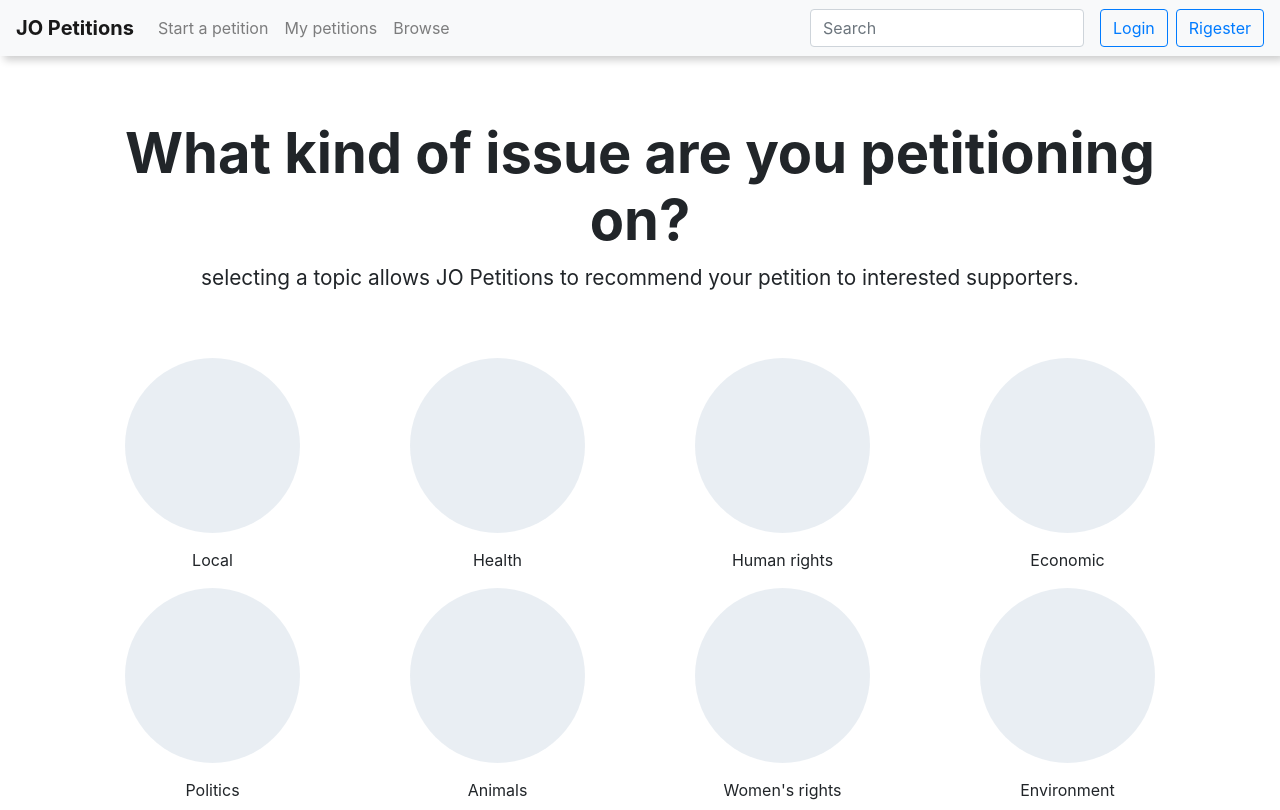
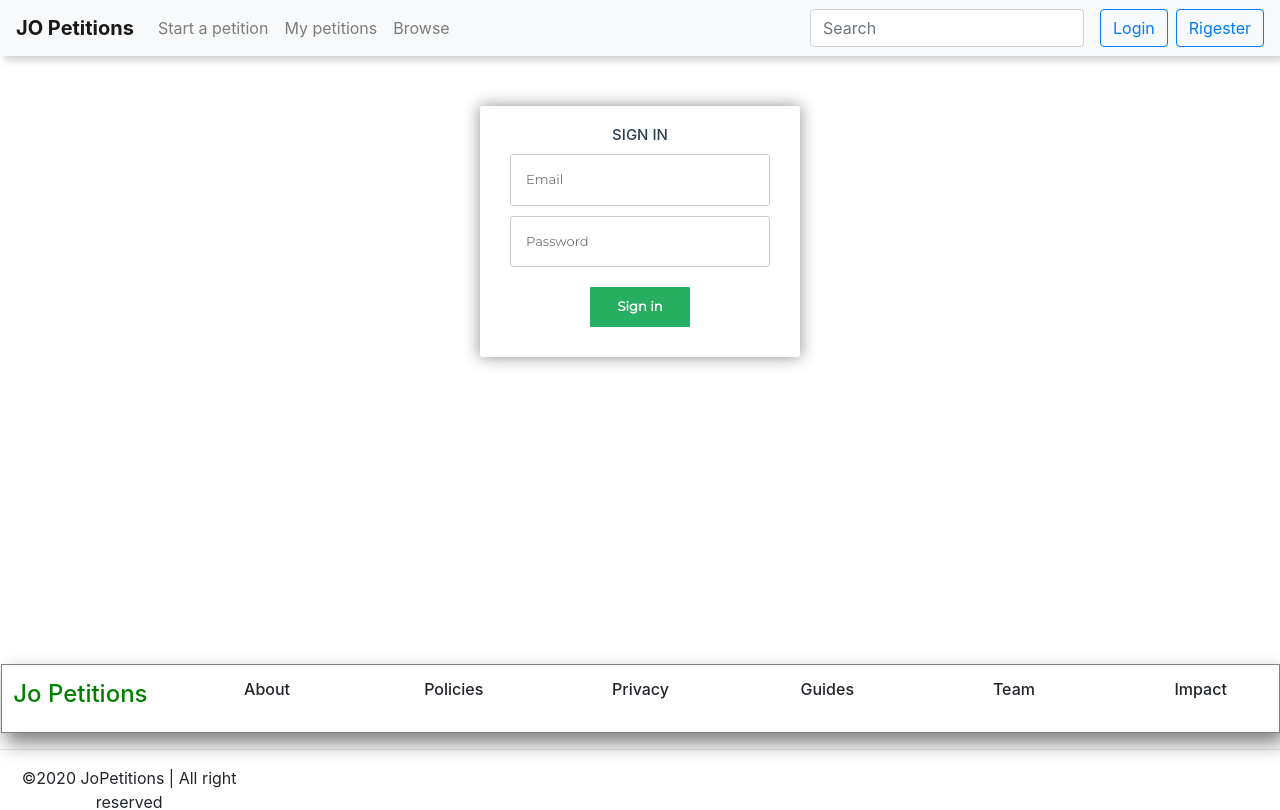
Before and after one commit to MHD22/AmazonTeckathon_JoPetitions, a React (Create React App) app in the folder jo_petitions/: page / in a window 1280 px wide. Shown: the top 810 px of the page. Built offline with nearby package versions, Linux system fonts and the light colour scheme; the HTML template or start-up script is replaced by a standard one.

Commit message:
Sign in and Register Pages

```diff
--- a/jo_petitions/src/Containers/App.js
+++ b/jo_petitions/src/Containers/App.js
@@ -7,26 +7,25 @@ import News from "../Components/HomePage/News";
 import Footer from "../Components/HomePage/Footer";
 import Discover from "../Components/Browse page/Discover";
 import SignIn from "./SignIn";
-import Register from './Register';
+import Register from "./Register";
 import StartPetition from "../Components/StartPetition_Page/StartPetition";
 import { Container } from "react-bootstrap";
 
 class App extends Component {
   constructor() {
     super();
-    this.state={
-      route:'start',
+    this.state = {
+      route: "sign in",
 
-      user:{
-        name:"",
-        petitions:[],
+      user: {
+        name: "",
+        petitions: [],
+      },
+    };
   }
-
-
-  }}
-  changeRoute=(r)=>{
-    this.setState({route:r});
-  }
+  changeRoute = (r) => {
+    this.setState({ route: r });
+  };
 
   render() {
     const { route } = this.state;
@@ -36,7 +35,6 @@ class App extends Component {
         <div className="content-warp">
           <Navbar />
           <div className="container-above">
-
             {route === "home" ? (
               <>
                 <Start />
@@ -53,17 +51,17 @@ class App extends Component {
                   <News route={route} />
                 </Container>
               </>
-          ) : route==='start'? (
-            <>
+            ) : route === "start" ? (
+              <StartPetition>
                 <Container>
                   <StartPetition changeRoute={this.changeRoute} />
                 </Container>
-            </>)
-            : route==='sign in'? (<SignIn />)
-            : route ==='register'? (<Register />)
-            : null
-
-        }
+              </StartPetition>
+            ) : route === "sign in" ? (
+              <SignIn />
+            ) : route === "register" ? (
+              <Register />
+            ) : null}
           </div>
           <Footer />
         </div>
--- /dev/null
+++ b/jo_petitions/src/Containers/Register.css
@@ -0,0 +1,71 @@
+@import url(https://fonts.googleapis.com/css?family=Montserrat);
+
+* {
+  margin: 0;
+  padding: 0;
+}
+
+body {
+  font-family: montserrat, arial, verdana;
+}
+/*form styles*/
+#msform {
+  width: 400px;
+  margin: 50px auto;
+  text-align: center;
+  position: relative;
+}
+#msform fieldset {
+  background: white;
+  border: 0 none;
+  border-radius: 3px;
+  box-shadow: 0 0 15px 1px rgba(0, 0, 0, 0.4);
+  padding: 20px 30px;
+  box-sizing: border-box;
+  width: 80%;
+  margin: 0 10%;
+
+  position: relative;
+}
+#msform fieldset:not(:first-of-type) {
+  display: none;
+}
+#msform input,
+#msform textarea {
+  padding: 15px;
+  border: 1px solid #ccc;
+  border-radius: 3px;
+  margin-bottom: 10px;
+  width: 100%;
+  box-sizing: border-box;
+  font-family: montserrat;
+  color: #2c3e50;
+  font-size: 13px;
+}
+#msform .action-button {
+  width: 100px;
+  background: #27ae60;
+  font-weight: bold;
+  color: white;
+  border: 0 none;
+  border-radius: 1px;
+  cursor: pointer;
+  padding: 10px 5px;
+  margin: 10px 5px;
+}
+#msform .action-button:hover,
+#msform .action-button:focus {
+  box-shadow: 0 0 0 2px white, 0 0 0 3px #27ae60;
+}
+.fs-title {
+  font-size: 15px;
+  text-transform: uppercase;
+  color: #2c3e50;
+  margin-bottom: 10px;
+}
+.fs-subtitle {
+  font-weight: normal;
+  font-size: 13px;
+  color: #666;
+  margin-bottom: 20px;
+}
--- a/jo_petitions/src/Containers/Register.js
+++ b/jo_petitions/src/Containers/Register.js
@@ -1,19 +1,35 @@
-import React, { Component } from 'react';
-
-class Register extends Component{
-    constructor(){
+import React, { Component } from "react";
+import "./Register.css";
+class Register extends Component {
+  constructor() {
     super();
-        this.state={
-
+    this.state = {};
   }
-    }
-    render(){
-        return(
+  render() {
+    return (
       <>
-            <h1>welcome Register.....</h1>
+        <form id="msform">
+          <fieldset>
+            <h2 class="fs-title">Create your account</h2>
+            <input type="text" name="fname" placeholder="First Name" />
+            <input type="text" name="lname" placeholder="Last Name" />
+            <input type="text" name="email" placeholder="Email" />
+            <input type="password" name="pass" placeholder="Password" />
+            <input
+              type="password"
+              name="cpass"
+              placeholder="Confirm Password"
+            />
+            <input
+              type="button"
+              name="submit"
+              class="next action-button"
+              value="submit"
+            />
+          </fieldset>
+        </form>
       </>
     );
-
   }
 }
 
--- a/jo_petitions/src/Containers/SignIn.js
+++ b/jo_petitions/src/Containers/SignIn.js
@@ -1,20 +1,30 @@
-import React, { Component } from 'react';
+import React, { Component } from "react";
+import "./Register.css";
+class SignIn extends Component {
+  constructor() {
+    super();
+    this.state = {};
+  }
+  render() {
+    return (
+      <>
+        <form id="msform">
+          <fieldset>
+            <h2 class="fs-title">Sign In</h2>
+            <input type="text" name="email" placeholder="Email" />
+            <input type="password" name="pass" placeholder="Password" />
 
-class SignIn extends Component{
-    constructor(){
-        super();
-        this.state={
-
-        }
-    }
-    render(){
-        return(
-            <>
-            <h1>welcome sign in.....</h1>
-            </>
-        );
-
-    }
+            <input
+              type="button"
+              name="Sign in"
+              class="next action-button"
+              value="Sign in"
+            />
+          </fieldset>
+        </form>
+      </>
+    );
+  }
 }
 
 export default SignIn;
```
Lines whose indentation alone changed are shown as unchanged.
